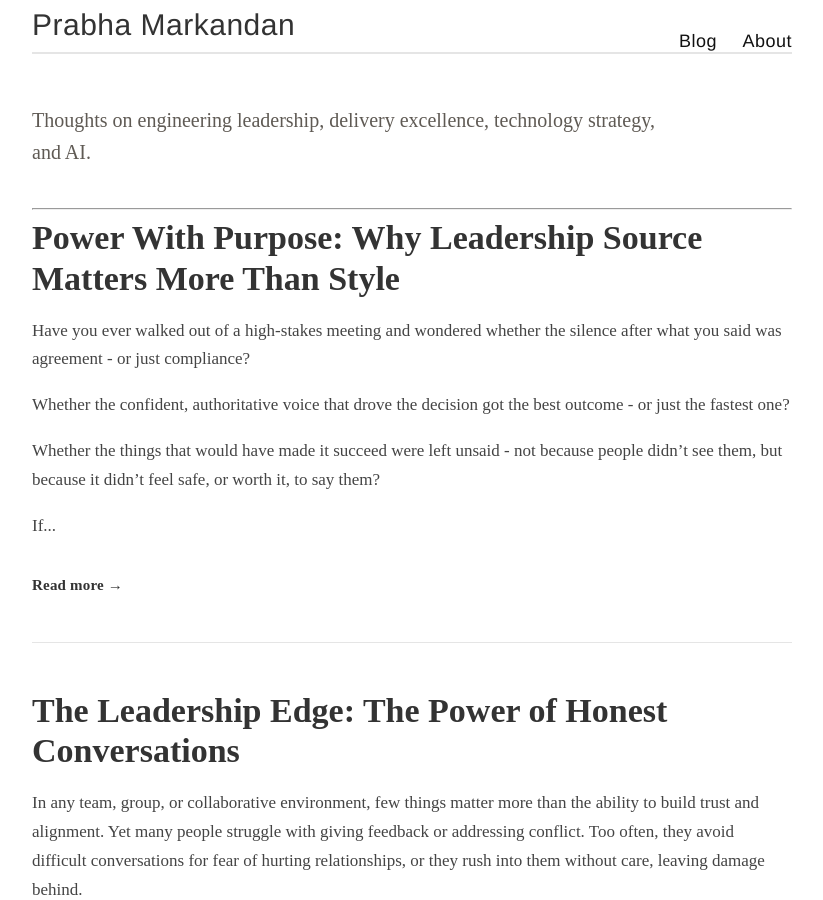
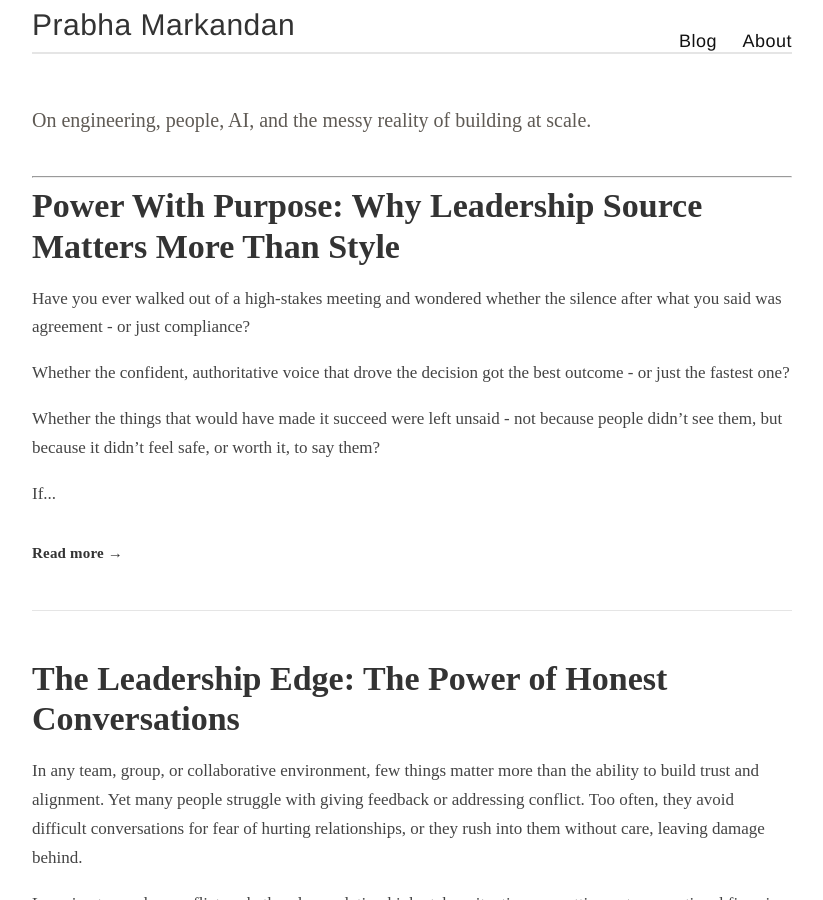
Before and after one commit to prabhamarkandan/prabhamarkandan.github.io, a Jekyll site: the page built from index.html, in a window 1280 px wide and 900 px high. Shown: the whole window, without its empty margins (228-1051 px from the left). Built offline with Jekyll 4.4.1, drawn with Linux system fonts in a browser that asks for light colours.

Commit message:
Update home kicker line

```diff
--- a/index.html
+++ b/index.html
@@ -3,7 +3,7 @@ layout: default
 ---
 
 <div class="home-intro">
-  <p class="home-kicker">Thoughts on engineering leadership, delivery excellence, technology strategy, and AI.</p>
+  <p class="home-kicker">On engineering, people, AI, and the messy reality of building at scale.</p>
 </div>
 
 <hr>
```
